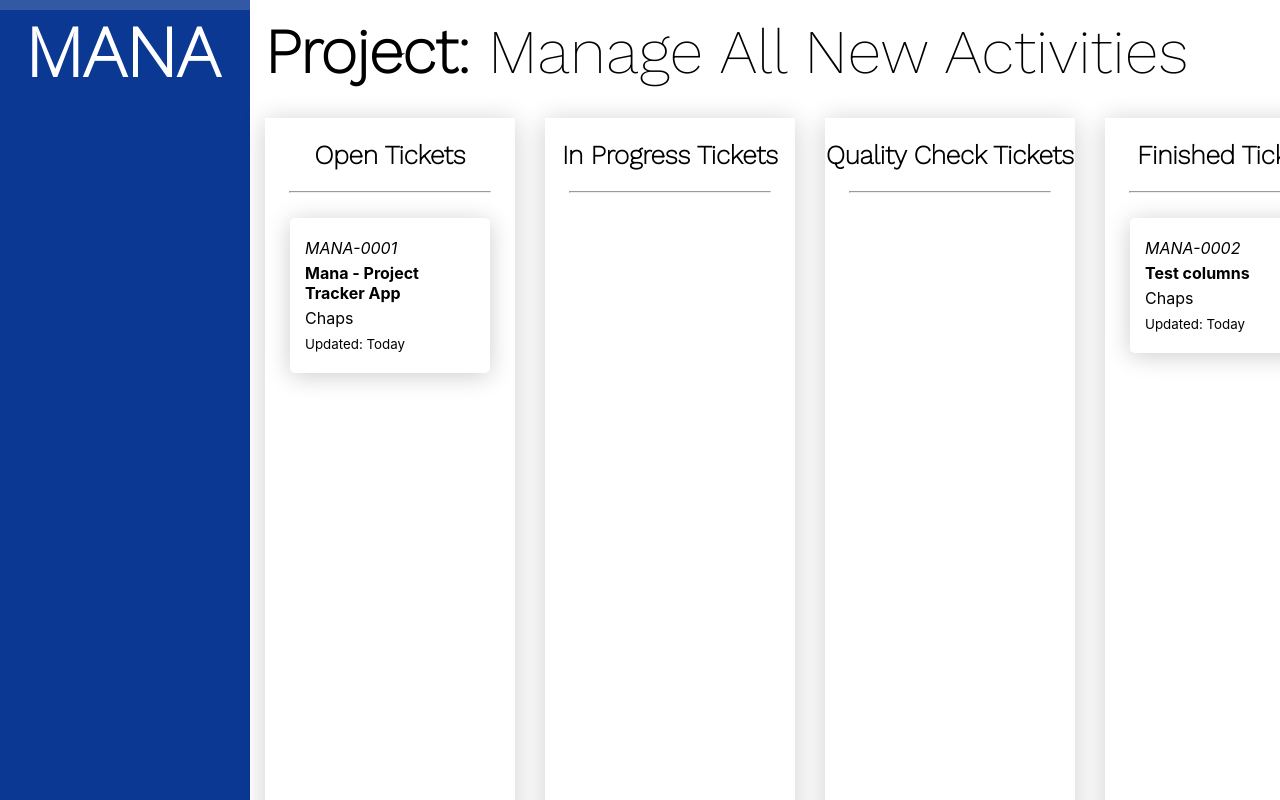
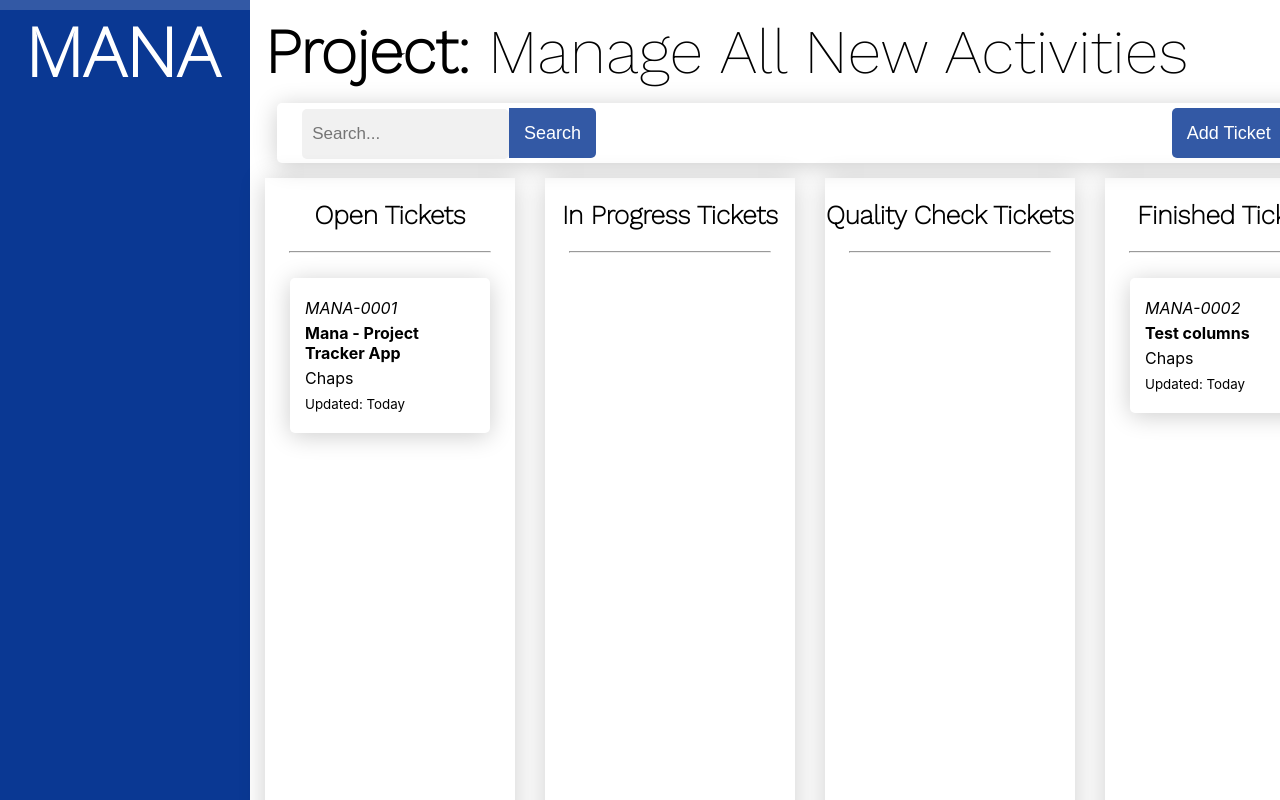
Before and after one commit to Chaptastic12/mana, a React (Create React App) app: page / in a window 1280 px wide. Shown: the top 800 px of the page. Built offline with nearby package versions, Linux system fonts and the light colour scheme.

Commit message:
Search bar added and styled
Search bar will give the user the ability to search for tickets in the open project, as well as add new tickets

```diff
--- a/src/pages/ProjectDashboard/ProjectDashBoard.css
+++ b/src/pages/ProjectDashboard/ProjectDashBoard.css
@@ -8,3 +8,9 @@
     font-size: 62px;
     margin: 15px;
 }
+
+.ProjectDashBoard_SearchBar{
+    display: flex;
+    align-items: center;
+    justify-content: center;
+}
--- a/src/pages/ProjectDashboard/ProjectDashBoard.tsx
+++ b/src/pages/ProjectDashboard/ProjectDashBoard.tsx
@@ -4,6 +4,7 @@ import { Ticket } from '../../models/models';
 import { findOrigin, findDestination } from './Util';
 import { ALLPROJECTS } from '../../DummyData';
 import Columns from './Columns/Columns';
+import SearchBar from './SearchBar/SearchBar';
 
 import './ProjectDashBoard.css';
 
@@ -64,19 +65,21 @@ const ProjectDashBoard = () => {
   return (
     <DragDropContext onDragEnd={onDragEnd}>
         <div className='ProjectDashBoard'>
+
             <div className='ProjectDashBoard__Title'> <p> <b>Project:</b> { chosenProject.projectName }</p> </div>
-            {/*
-                5 columns for our tasks. Open, In Progress, Quality Check, Finished, Backlog
-                Tickets can be dragged / dropped from column to columns
-            */}
-            <div style={{display: 'flex'}}>
+
+            <div className='ProjectDashBoard_SearchBar'>
+                <SearchBar />
+            </div>
+
+            <div style={{display: 'flex', justifyContent: 'space-around'}}>
                 <Columns title='Open Tickets' tickets={openTickets}/>
                 <Columns title='In Progress Tickets' tickets={progressTickets}/>
                 <Columns title='Quality Check Tickets' tickets={qualityCheckTickets}/>
                 <Columns title='Finished Tickets' tickets={finishedTickets}/>
                 <Columns title='Backlog Tickets' tickets={backlogTickets}/>
             </div>
-            {/* Ticket themselves will show: Ticket Title, ticket number, ticket owner, last update */}
+
         </div>
     </DragDropContext>
   )
--- /dev/null
+++ b/src/pages/ProjectDashboard/SearchBar/SearchBar.css
@@ -0,0 +1,53 @@
+.SearchBar{
+    display: flex;
+    align-items: center;
+    width: 95%;
+    height: 60px;
+    border-radius: 5px;
+    box-shadow: 0 3px 25px rgb(0 0 0 / 0.2);
+}
+
+.SearchBar__Input,
+.SearchBar_Buttons{
+    width: 50%;
+    padding: 25px
+}
+
+.Buttons{
+    float: right;
+}
+
+.Buttons button,
+.SearchBar__Input button{
+    border: none;
+    background-color: rgb(0,48,143,0.8);
+    color: white;
+    font-size: 18px;
+    padding: 15px;
+    border-radius: 5px;
+    height: 50px;
+}
+
+.Buttons button:hover,
+.SearchBar__Input button:hover{
+    cursor: pointer;
+    background-color: rgb(0,48,143,1);
+}
+
+.SearchBar__Input input[type=text] {
+    padding: 10px;
+    font-size: 17px;
+    border: none;
+    border-radius: 5px;
+    width: 40%;
+    background: #f1f1f1;
+    height: 30px;
+}
+
+.SearchBar__Input input[type=text]:focus{
+    outline: none;
+}
+
+.SearchBar__Input button {
+    border-radius: 0 5px 5px 0;
+}
--- /dev/null
+++ b/src/pages/ProjectDashboard/SearchBar/SearchBar.tsx
@@ -0,0 +1,22 @@
+import React from 'react'
+
+import './SearchBar.css';
+
+const SearchBar = () => {
+  return (
+    <div className='SearchBar'>
+        <div className='SearchBar__Input'>
+            <input type='text' placeholder='Search...'></input>
+            <button>Search</button>
+        </div>
+        <div className='SearchBar_Buttons'>
+            <div className='Buttons'>
+            <button>Add Ticket</button>
+
+            </div>
+        </div>
+    </div>
+  )
+}
+
+export default SearchBar
```
